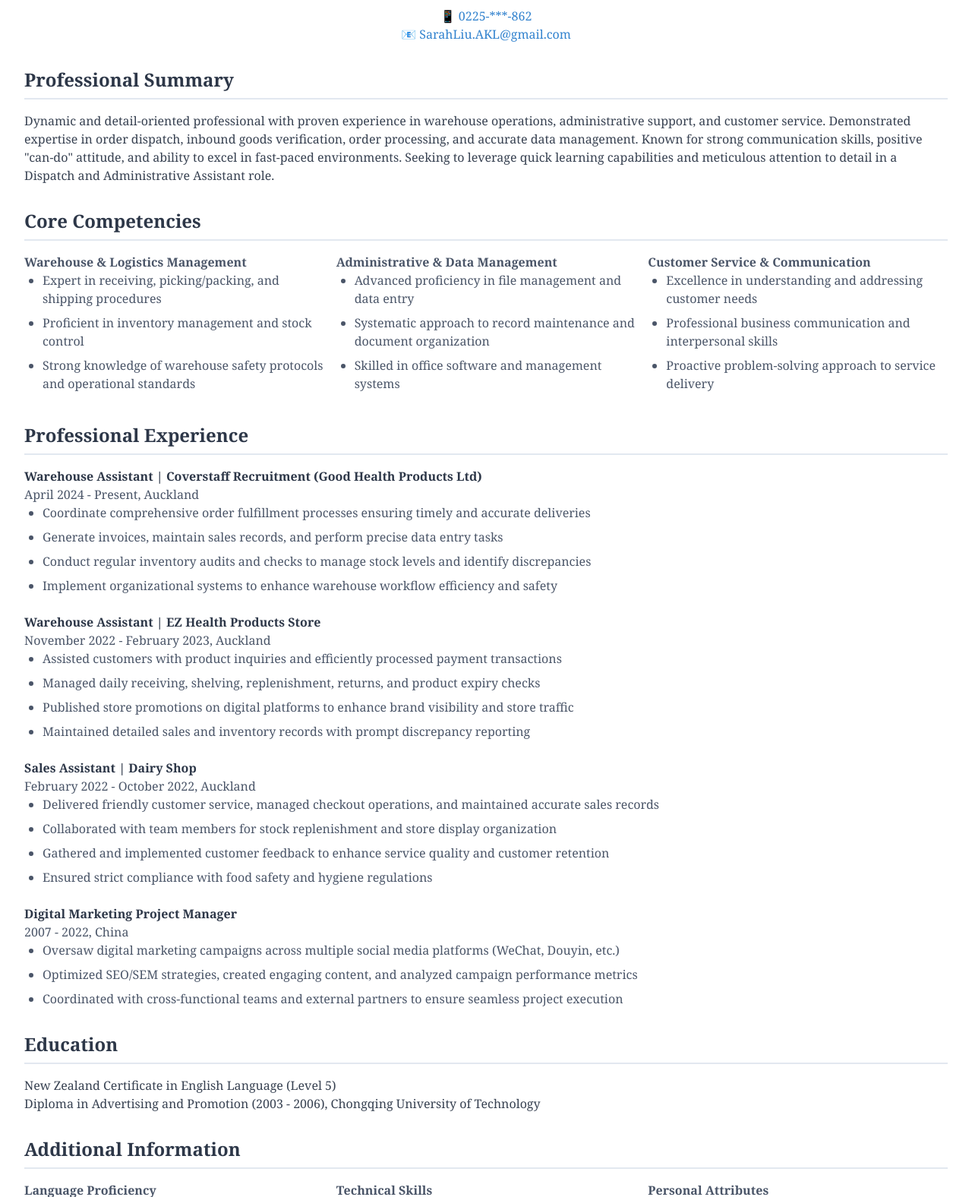
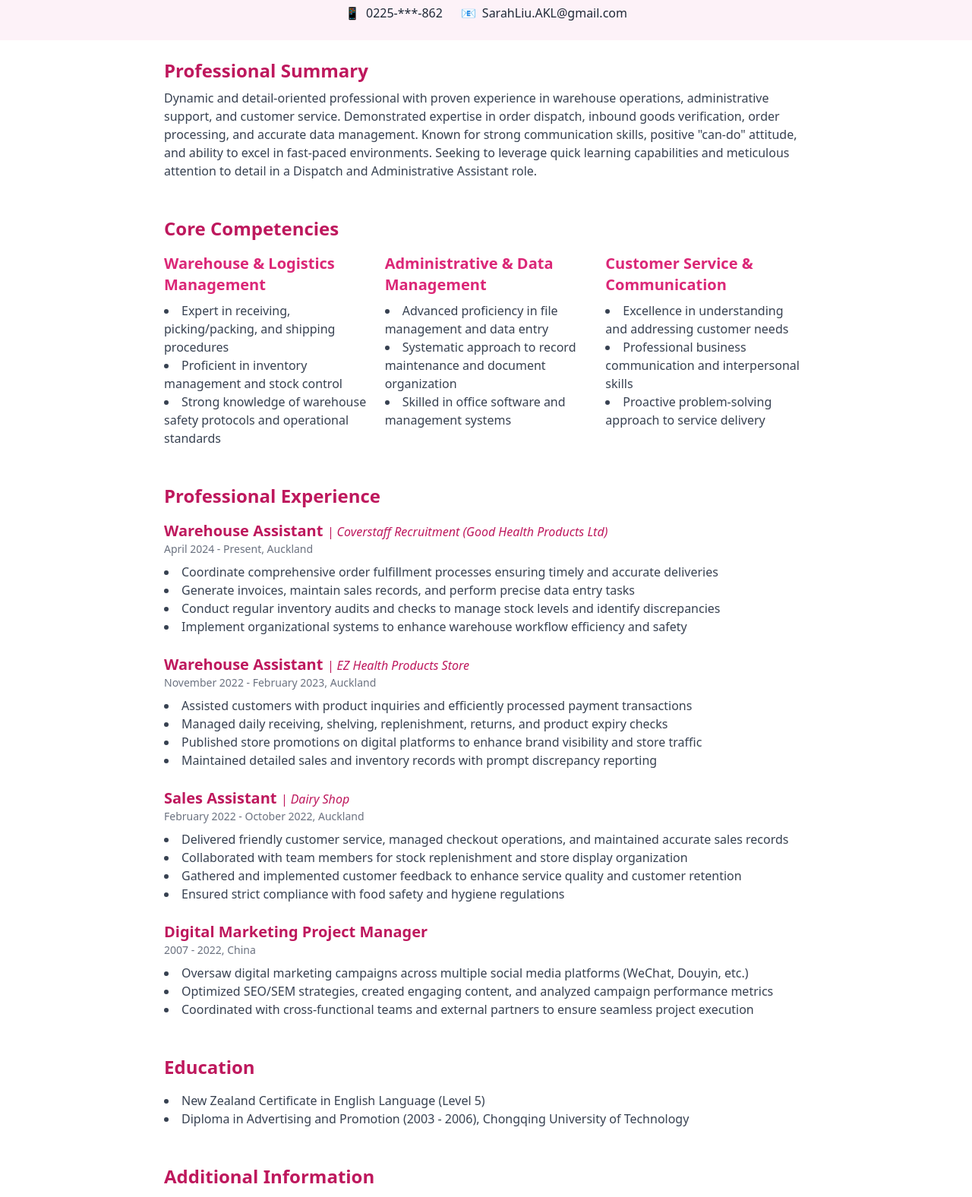
Before and after one commit to maxazure/sarah.u.jayliu.co.nz, a plain HTML site: page index.html in a window 1280 px wide. Shown: the part 95-1671 px from the top of the page at 76% size. Drawn offline with nearby package versions, Linux system fonts and the light colour scheme.

Commit message:
Added showcases

```diff
--- a/index.html
+++ b/index.html
@@ -1,94 +1,65 @@
 <!DOCTYPE html>
 <html lang="en">
   <head>
-    <meta charset="UTF-8">
-    <meta name="viewport" content="width=device-width, initial-scale=1.0">
-    <title>Sarah Liu - Resume</title>
+    <meta charset="UTF-8" />
+    <meta name="viewport" content="width=device-width, initial-scale=1" />
+    <title>SARAH LIU - Resume</title>
+    <!-- Tailwind CSS CDN -->
     <script src="https://cdn.tailwindcss.com"></script>
-    <style>
-        body {
-            font-family: 'Georgia', serif;
-            background-color: #f9fafb;
-            color: #4a5568;
-        }
-        .section-title {
-            color: #2d3748;
-            border-bottom: 2px solid #e2e8f0;
-            padding-bottom: 0.5rem;
-            margin-bottom: 1rem;
-        }
-        .container {
-            max-width: 800px;
-            margin: 0 auto;
-            padding: 2rem;
-            background-color: #ffffff;
-            box-shadow: 0 4px 6px rgba(0, 0, 0, 0.1);
-            border-radius: 0.5rem;
-        }
-        .contact-info a {
-            color: #3182ce;
-            text-decoration: none;
-        }
-        .contact-info a:hover {
-            text-decoration: underline;
-        }
-        .experience-item {
-            margin-bottom: 1.5rem;
-        }
-        .experience-item h3 {
-            font-weight: 600;
-            color: #2d3748;
-        }
-        .experience-item p {
-            color: #4a5568;
-        }
-        .skills-list {
-            list-style-type: disc;
-            padding-left: 1.5rem;
-        }
-        .skills-list li {
-            margin-bottom: 0.5rem;
-        }
-    </style>
   </head>
-<body>
-    <div class="container">
-        <header class="text-center mb-8">
-            <h1 class="text-4xl font-bold text-pink-600">Sarah Liu</h1>
-            <p class="text-gray-600">Auckland, New Zealand</p>
-            <div class="contact-info mt-2">
-                <p>📱 <a href="tel:0225-***-862">0225-***-862</a></p>
-                <p>📧 <a href="mailto:sarahliu.akl@gmail.com">SarahLiu.AKL@gmail.com</a></p>
+  <body class="bg-white text-gray-800">
+    <!-- header -->
+    <header class="bg-pink-50">
+      <div class="max-w-4xl mx-auto p-6 text-center">
+        <h1 class="text-4xl font-bold text-pink-700">SARAH LIU</h1>
+        <p class="text-lg text-gray-600">Auckland, New Zealand</p>
+        <div class="flex justify-center space-x-6 mt-2">
+          <div class="flex items-center">
+            <span>📱</span>
+            <span class="ml-2 font-medium">0225-***-862</span>
+          </div>
+          <div class="flex items-center">
+            <span>📧</span>
+            <span class="ml-2 font-medium">SarahLiu.AKL@gmail.com</span>
+          </div>
+        </div>
       </div>
     </header>
 
-        <section class="mb-8">
-            <h2 class="text-2xl font-bold section-title">Professional Summary</h2>
-            <p class="text-gray-700">Dynamic and detail-oriented professional with proven experience in warehouse operations, administrative support, and customer service. Demonstrated expertise in order dispatch, inbound goods verification, order processing, and accurate data management. Known for strong communication skills, positive "can-do" attitude, and ability to excel in fast-paced environments. Seeking to leverage quick learning capabilities and meticulous attention to detail in a Dispatch and Administrative Assistant role.</p>
+    <!-- 主体内容 -->
+    <main class="max-w-4xl mx-auto p-6 space-y-12">
+
+      <!-- Professional Summary -->
+      <section>
+        <h2 class="text-2xl font-semibold text-pink-700 mb-2">Professional Summary</h2>
+        <p class="text-gray-700">
+          Dynamic and detail-oriented professional with proven experience in warehouse operations, administrative support, and customer service. Demonstrated expertise in order dispatch, inbound goods verification, order processing, and accurate data management. Known for strong communication skills, positive "can-do" attitude, and ability to excel in fast-paced environments. Seeking to leverage quick learning capabilities and meticulous attention to detail in a Dispatch and Administrative Assistant role.
+        </p>
       </section>
 
-        <section class="mb-8">
-            <h2 class="text-2xl font-bold section-title">Core Competencies</h2>
-            <div class="grid grid-cols-1 md:grid-cols-3 gap-4">
+      <!-- Core Competencies -->
+      <section>
+        <h2 class="text-2xl font-semibold text-pink-700 mb-4">Core Competencies</h2>
+        <div class="grid md:grid-cols-3 gap-6">
           <div>
-                    <h3 class="font-semibold">Warehouse & Logistics Management</h3>
-                    <ul class="skills-list">
+            <h3 class="text-xl font-semibold text-pink-600 mb-2">Warehouse &amp; Logistics Management</h3>
+            <ul class="list-disc list-inside text-gray-700">
               <li>Expert in receiving, picking/packing, and shipping procedures</li>
               <li>Proficient in inventory management and stock control</li>
               <li>Strong knowledge of warehouse safety protocols and operational standards</li>
             </ul>
           </div>
           <div>
-                    <h3 class="font-semibold">Administrative & Data Management</h3>
-                    <ul class="skills-list">
+            <h3 class="text-xl font-semibold text-pink-600 mb-2">Administrative &amp; Data Management</h3>
+            <ul class="list-disc list-inside text-gray-700">
               <li>Advanced proficiency in file management and data entry</li>
               <li>Systematic approach to record maintenance and document organization</li>
               <li>Skilled in office software and management systems</li>
             </ul>
           </div>
           <div>
-                    <h3 class="font-semibold">Customer Service & Communication</h3>
-                    <ul class="skills-list">
+            <h3 class="text-xl font-semibold text-pink-600 mb-2">Customer Service &amp; Communication</h3>
+            <ul class="list-disc list-inside text-gray-700">
               <li>Excellence in understanding and addressing customer needs</li>
               <li>Professional business communication and interpersonal skills</li>
               <li>Proactive problem-solving approach to service delivery</li>
@@ -97,42 +68,60 @@
         </div>
       </section>
 
-        <section class="mb-8">
-            <h2 class="text-2xl font-bold section-title">Professional Experience</h2>
-            <div class="experience-item">
-                <h3 class="font-semibold">Warehouse Assistant | Coverstaff Recruitment (Good Health Products Ltd)</h3>
-                <p class="text-gray-500">April 2024 - Present, Auckland</p>
-                <ul class="skills-list">
+      <!-- Professional Experience -->
+      <section>
+        <h2 class="text-2xl font-semibold text-pink-700 mb-4">Professional Experience</h2>
+
+        <!-- Warehouse Assistant | Coverstaff Recruitment -->
+        <div class="mb-6">
+          <h3 class="text-xl font-semibold text-pink-700">
+            Warehouse Assistant
+            <span class="text-base italic font-normal">| Coverstaff Recruitment (Good Health Products Ltd)</span>
+          </h3>
+          <p class="text-sm text-gray-500">April 2024 - Present, Auckland</p>
+          <ul class="list-disc list-inside text-gray-700 mt-2">
             <li>Coordinate comprehensive order fulfillment processes ensuring timely and accurate deliveries</li>
             <li>Generate invoices, maintain sales records, and perform precise data entry tasks</li>
             <li>Conduct regular inventory audits and checks to manage stock levels and identify discrepancies</li>
             <li>Implement organizational systems to enhance warehouse workflow efficiency and safety</li>
           </ul>
         </div>
-            <div class="experience-item">
-                <h3 class="font-semibold">Warehouse Assistant | EZ Health Products Store</h3>
-                <p class="text-gray-500">November 2022 - February 2023, Auckland</p>
-                <ul class="skills-list">
+
+        <!-- Warehouse Assistant | EZ Health Products Store -->
+        <div class="mb-6">
+          <h3 class="text-xl font-semibold text-pink-700">
+            Warehouse Assistant
+            <span class="text-base italic font-normal">| EZ Health Products Store</span>
+          </h3>
+          <p class="text-sm text-gray-500">November 2022 - February 2023, Auckland</p>
+          <ul class="list-disc list-inside text-gray-700 mt-2">
             <li>Assisted customers with product inquiries and efficiently processed payment transactions</li>
             <li>Managed daily receiving, shelving, replenishment, returns, and product expiry checks</li>
             <li>Published store promotions on digital platforms to enhance brand visibility and store traffic</li>
             <li>Maintained detailed sales and inventory records with prompt discrepancy reporting</li>
           </ul>
         </div>
-            <div class="experience-item">
-                <h3 class="font-semibold">Sales Assistant | Dairy Shop</h3>
-                <p class="text-gray-500">February 2022 - October 2022, Auckland</p>
-                <ul class="skills-list">
+
+        <!-- Sales Assistant | Dairy Shop -->
+        <div class="mb-6">
+          <h3 class="text-xl font-semibold text-pink-700">
+            Sales Assistant
+            <span class="text-base italic font-normal">| Dairy Shop</span>
+          </h3>
+          <p class="text-sm text-gray-500">February 2022 - October 2022, Auckland</p>
+          <ul class="list-disc list-inside text-gray-700 mt-2">
             <li>Delivered friendly customer service, managed checkout operations, and maintained accurate sales records</li>
             <li>Collaborated with team members for stock replenishment and store display organization</li>
             <li>Gathered and implemented customer feedback to enhance service quality and customer retention</li>
             <li>Ensured strict compliance with food safety and hygiene regulations</li>
           </ul>
         </div>
-            <div class="experience-item">
-                <h3 class="font-semibold">Digital Marketing Project Manager</h3>
-                <p class="text-gray-500">2007 - 2022, China</p>
-                <ul class="skills-list">
+
+        <!-- Digital Marketing Project Manager -->
+        <div class="mb-6">
+          <h3 class="text-xl font-semibold text-pink-700">Digital Marketing Project Manager</h3>
+          <p class="text-sm text-gray-500">2007 - 2022, China</p>
+          <ul class="list-disc list-inside text-gray-700 mt-2">
             <li>Oversaw digital marketing campaigns across multiple social media platforms (WeChat, Douyin, etc.)</li>
             <li>Optimized SEO/SEM strategies, created engaging content, and analyzed campaign performance metrics</li>
             <li>Coordinated with cross-functional teams and external partners to ensure seamless project execution</li>
@@ -140,33 +129,40 @@
         </div>
       </section>
 
-        <section class="mb-8">
-            <h2 class="text-2xl font-bold section-title">Education</h2>
-            <p class="text-gray-700">New Zealand Certificate in English Language (Level 5)</p>
-            <p class="text-gray-700">Diploma in Advertising and Promotion (2003 - 2006), Chongqing University of Technology</p>
+      <!-- Education -->
+      <section>
+        <h2 class="text-2xl font-semibold text-pink-700 mb-4">Education</h2>
+        <ul class="list-disc list-inside text-gray-700">
+          <li>New Zealand Certificate in English Language (Level 5)</li>
+          <li>Diploma in Advertising and Promotion (2003 - 2006), Chongqing University of Technology</li>
+        </ul>
       </section>
 
-        <section class="mb-8">
-            <h2 class="text-2xl font-bold section-title">Additional Information</h2>
-            <div class="grid grid-cols-1 md:grid-cols-3 gap-4">
+      <!-- Additional Information -->
+      <section>
+        <h2 class="text-2xl font-semibold text-pink-700 mb-4">Additional Information</h2>
+        <div class="space-y-4">
+          <!-- Language Proficiency -->
           <div>
-                    <h3 class="font-semibold">Language Proficiency</h3>
-                    <ul class="skills-list">
+            <h3 class="text-xl font-semibold text-pink-600">Language Proficiency</h3>
+            <ul class="list-disc list-inside text-gray-700">
               <li>English (Professional Level)</li>
               <li>Mandarin (Native)</li>
             </ul>
           </div>
+          <!-- Technical Skills -->
           <div>
-                    <h3 class="font-semibold">Technical Skills</h3>
-                    <ul class="skills-list">
+            <h3 class="text-xl font-semibold text-pink-600">Technical Skills</h3>
+            <ul class="list-disc list-inside text-gray-700">
               <li>Microsoft Office Suite (Advanced Excel)</li>
               <li>Digital Marketing Tools: Google Analytics, Google Ads</li>
               <li>Design Software: InDesign, Final Cut, Jianying</li>
             </ul>
           </div>
+          <!-- Personal Attributes -->
           <div>
-                    <h3 class="font-semibold">Personal Attributes</h3>
-                    <ul class="skills-list">
+            <h3 class="text-xl font-semibold text-pink-600">Personal Attributes</h3>
+            <ul class="list-disc list-inside text-gray-700">
               <li>Detail-oriented with precise execution</li>
               <li>Excellent communication abilities</li>
               <li>Strong team collaboration</li>
@@ -176,6 +172,22 @@
           </div>
         </div>
       </section>
+
+      <!-- Show Cases -->
+      <section>
+        <h2 class="text-2xl font-semibold text-pink-700 mb-4">Show Cases</h2>
+        <div class="aspect-w-16 aspect-h-9">
+          <iframe src="https://www.youtube.com/embed/_kYniYreb5g" frameborder="0" allow="accelerometer; autoplay; clipboard-write; encrypted-media; gyroscope; picture-in-picture" allowfullscreen></iframe>
         </div>
+        <p class="text-gray-700">Live product demonstration videos</p>
+      </section>
+    </main>
+
+    <!-- footer -->
+    <footer class="bg-pink-50 mt-12">
+      <div class="max-w-4xl mx-auto p-4 text-center text-gray-600">
+        &copy; 2024 SARAH LIU. All rights reserved.
+      </div>
+    </footer>
   </body>
 </html>
--- /dev/null
+++ b/index2.html
@@ -0,0 +1,181 @@
+<!DOCTYPE html>
+<html lang="en">
+<head>
+    <meta charset="UTF-8">
+    <meta name="viewport" content="width=device-width, initial-scale=1.0">
+    <title>Sarah Liu - Resume</title>
+    <script src="https://cdn.tailwindcss.com"></script>
+    <style>
+        body {
+            font-family: 'Georgia', serif;
+            background-color: #f9fafb;
+            color: #4a5568;
+        }
+        .section-title {
+            color: #2d3748;
+            border-bottom: 2px solid #e2e8f0;
+            padding-bottom: 0.5rem;
+            margin-bottom: 1rem;
+        }
+        .container {
+            max-width: 800px;
+            margin: 0 auto;
+            padding: 2rem;
+            background-color: #ffffff;
+            box-shadow: 0 4px 6px rgba(0, 0, 0, 0.1);
+            border-radius: 0.5rem;
+        }
+        .contact-info a {
+            color: #3182ce;
+            text-decoration: none;
+        }
+        .contact-info a:hover {
+            text-decoration: underline;
+        }
+        .experience-item {
+            margin-bottom: 1.5rem;
+        }
+        .experience-item h3 {
+            font-weight: 600;
+            color: #2d3748;
+        }
+        .experience-item p {
+            color: #4a5568;
+        }
+        .skills-list {
+            list-style-type: disc;
+            padding-left: 1.5rem;
+        }
+        .skills-list li {
+            margin-bottom: 0.5rem;
+        }
+    </style>
+</head>
+<body>
+    <div class="container">
+        <header class="text-center mb-8">
+            <h1 class="text-4xl font-bold text-pink-600">Sarah Liu</h1>
+            <p class="text-gray-600">Auckland, New Zealand</p>
+            <div class="contact-info mt-2">
+                <p>📱 <a href="tel:0225-***-862">0225-***-862</a></p>
+                <p>📧 <a href="mailto:sarahliu.akl@gmail.com">SarahLiu.AKL@gmail.com</a></p>
+            </div>
+        </header>
+
+        <section class="mb-8">
+            <h2 class="text-2xl font-bold section-title">Professional Summary</h2>
+            <p class="text-gray-700">Dynamic and detail-oriented professional with proven experience in warehouse operations, administrative support, and customer service. Demonstrated expertise in order dispatch, inbound goods verification, order processing, and accurate data management. Known for strong communication skills, positive "can-do" attitude, and ability to excel in fast-paced environments. Seeking to leverage quick learning capabilities and meticulous attention to detail in a Dispatch and Administrative Assistant role.</p>
+        </section>
+
+        <section class="mb-8">
+            <h2 class="text-2xl font-bold section-title">Core Competencies</h2>
+            <div class="grid grid-cols-1 md:grid-cols-3 gap-4">
+                <div>
+                    <h3 class="font-semibold">Warehouse & Logistics Management</h3>
+                    <ul class="skills-list">
+                        <li>Expert in receiving, picking/packing, and shipping procedures</li>
+                        <li>Proficient in inventory management and stock control</li>
+                        <li>Strong knowledge of warehouse safety protocols and operational standards</li>
+                    </ul>
+                </div>
+                <div>
+                    <h3 class="font-semibold">Administrative & Data Management</h3>
+                    <ul class="skills-list">
+                        <li>Advanced proficiency in file management and data entry</li>
+                        <li>Systematic approach to record maintenance and document organization</li>
+                        <li>Skilled in office software and management systems</li>
+                    </ul>
+                </div>
+                <div>
+                    <h3 class="font-semibold">Customer Service & Communication</h3>
+                    <ul class="skills-list">
+                        <li>Excellence in understanding and addressing customer needs</li>
+                        <li>Professional business communication and interpersonal skills</li>
+                        <li>Proactive problem-solving approach to service delivery</li>
+                    </ul>
+                </div>
+            </div>
+        </section>
+
+        <section class="mb-8">
+            <h2 class="text-2xl font-bold section-title">Professional Experience</h2>
+            <div class="experience-item">
+                <h3 class="font-semibold">Warehouse Assistant | Coverstaff Recruitment (Good Health Products Ltd)</h3>
+                <p class="text-gray-500">April 2024 - Present, Auckland</p>
+                <ul class="skills-list">
+                    <li>Coordinate comprehensive order fulfillment processes ensuring timely and accurate deliveries</li>
+                    <li>Generate invoices, maintain sales records, and perform precise data entry tasks</li>
+                    <li>Conduct regular inventory audits and checks to manage stock levels and identify discrepancies</li>
+                    <li>Implement organizational systems to enhance warehouse workflow efficiency and safety</li>
+                </ul>
+            </div>
+            <div class="experience-item">
+                <h3 class="font-semibold">Warehouse Assistant | EZ Health Products Store</h3>
+                <p class="text-gray-500">November 2022 - February 2023, Auckland</p>
+                <ul class="skills-list">
+                    <li>Assisted customers with product inquiries and efficiently processed payment transactions</li>
+                    <li>Managed daily receiving, shelving, replenishment, returns, and product expiry checks</li>
+                    <li>Published store promotions on digital platforms to enhance brand visibility and store traffic</li>
+                    <li>Maintained detailed sales and inventory records with prompt discrepancy reporting</li>
+                </ul>
+            </div>
+            <div class="experience-item">
+                <h3 class="font-semibold">Sales Assistant | Dairy Shop</h3>
+                <p class="text-gray-500">February 2022 - October 2022, Auckland</p>
+                <ul class="skills-list">
+                    <li>Delivered friendly customer service, managed checkout operations, and maintained accurate sales records</li>
+                    <li>Collaborated with team members for stock replenishment and store display organization</li>
+                    <li>Gathered and implemented customer feedback to enhance service quality and customer retention</li>
+                    <li>Ensured strict compliance with food safety and hygiene regulations</li>
+                </ul>
+            </div>
+            <div class="experience-item">
+                <h3 class="font-semibold">Digital Marketing Project Manager</h3>
+                <p class="text-gray-500">2007 - 2022, China</p>
+                <ul class="skills-list">
+                    <li>Oversaw digital marketing campaigns across multiple social media platforms (WeChat, Douyin, etc.)</li>
+                    <li>Optimized SEO/SEM strategies, created engaging content, and analyzed campaign performance metrics</li>
+                    <li>Coordinated with cross-functional teams and external partners to ensure seamless project execution</li>
+                </ul>
+            </div>
+        </section>
+
+        <section class="mb-8">
+            <h2 class="text-2xl font-bold section-title">Education</h2>
+            <p class="text-gray-700">New Zealand Certificate in English Language (Level 5)</p>
+            <p class="text-gray-700">Diploma in Advertising and Promotion (2003 - 2006), Chongqing University of Technology</p>
+        </section>
+
+        <section class="mb-8">
+            <h2 class="text-2xl font-bold section-title">Additional Information</h2>
+            <div class="grid grid-cols-1 md:grid-cols-3 gap-4">
+                <div>
+                    <h3 class="font-semibold">Language Proficiency</h3>
+                    <ul class="skills-list">
+                        <li>English (Professional Level)</li>
+                        <li>Mandarin (Native)</li>
+                    </ul>
+                </div>
+                <div>
+                    <h3 class="font-semibold">Technical Skills</h3>
+                    <ul class="skills-list">
+                        <li>Microsoft Office Suite (Advanced Excel)</li>
+                        <li>Digital Marketing Tools: Google Analytics, Google Ads</li>
+                        <li>Design Software: InDesign, Final Cut, Jianying</li>
+                    </ul>
+                </div>
+                <div>
+                    <h3 class="font-semibold">Personal Attributes</h3>
+                    <ul class="skills-list">
+                        <li>Detail-oriented with precise execution</li>
+                        <li>Excellent communication abilities</li>
+                        <li>Strong team collaboration</li>
+                        <li>Highly adaptable</li>
+                        <li>Solution-focused mindset</li>
+                    </ul>
+                </div>
+            </div>
+        </section>
+    </div>
+</body>
+</html>
```
Lines whose indentation alone changed are shown as unchanged.
